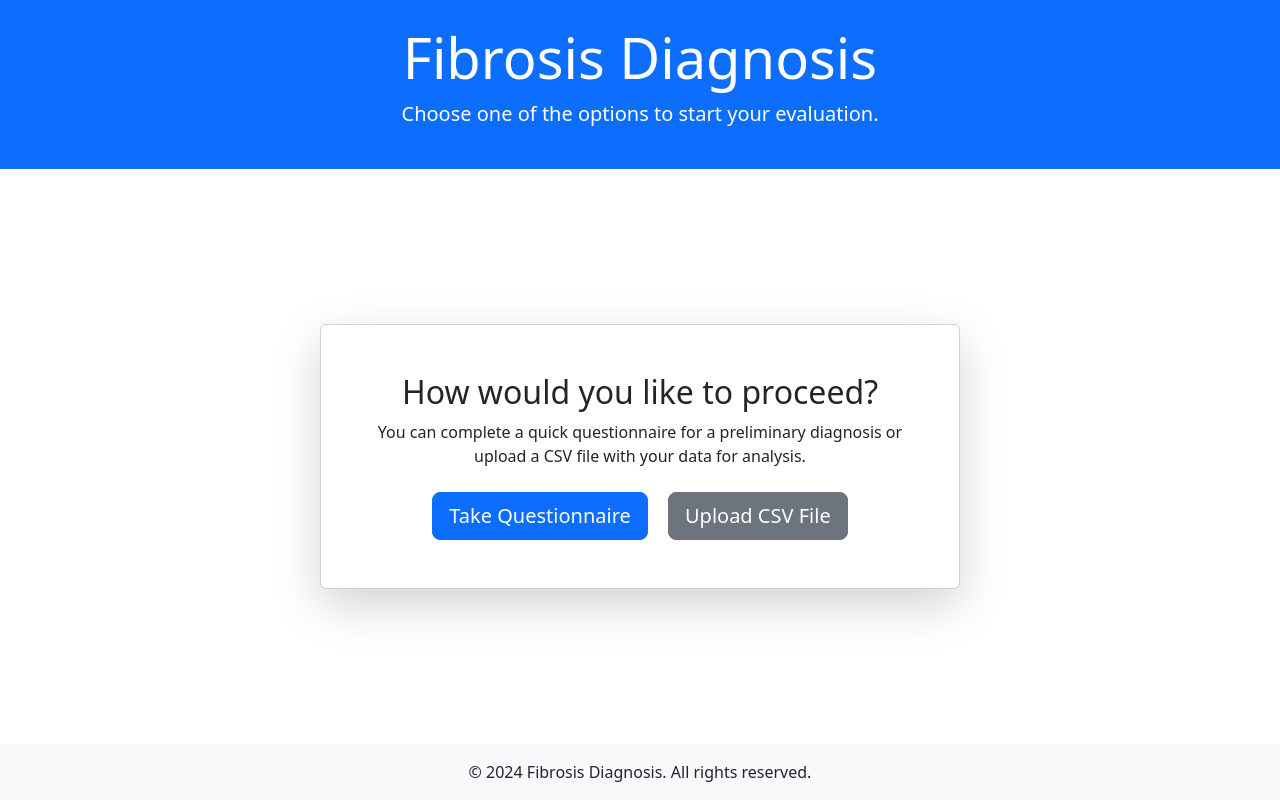
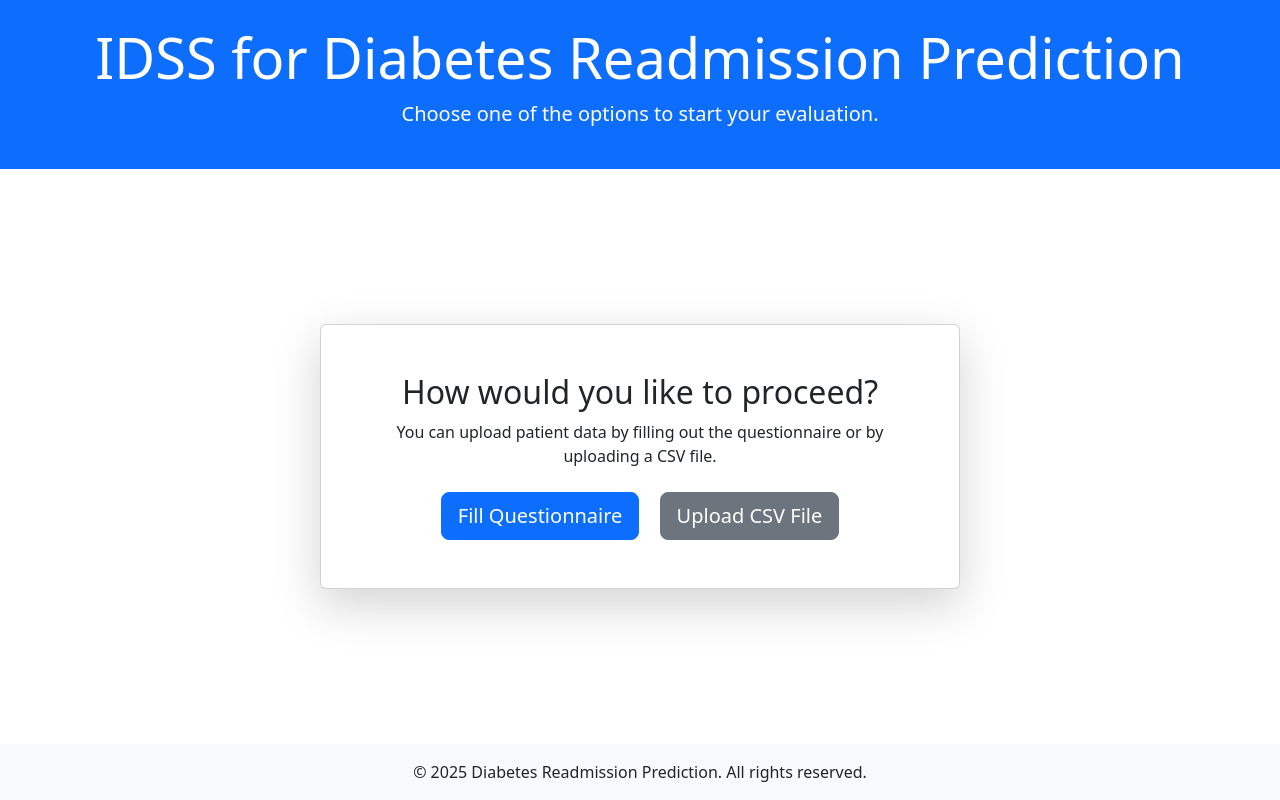
Before and after one commit to FLOOREES/IDSS-for-Diabetes-Readmission-Prediction, a Flask app: page / in a window 1280 px wide. Run offline with Flask 3, Linux system fonts and the light colour scheme; some libraries are stand-ins or nearby versions.

Commit message:
templates

```diff
--- a/templates/questionnaire.html
+++ b/templates/questionnaire.html
@@ -12,7 +12,7 @@
             display: flex;
             flex-direction: column;
             min-height: 100vh;
-            overflow: hidden;
+            overflow: body;
         }
         main {
             flex: 1;
@@ -112,7 +112,7 @@
         </div>
     </main>
     <footer class="bg-light text-center py-3">
-        <p class="mb-0">© 2024 Fibrosis Diagnosis. All rights reserved.</p>
+        <p class="mb-0">© 2025 Diabetes Readmission Prediction. All rights reserved.</p>
     </footer>
 
     <!-- Bootstrap JS Bundle -->
--- a/templates/titulo.html
+++ b/templates/titulo.html
@@ -27,7 +27,7 @@
 <body>
     <header class="bg-primary text-white py-4">
         <div class="container text-center">
-            <h1 class="display-4">Fibrosis Diagnosis</h1>
+            <h1 class="display-4">IDSS for Diabetes Readmission Prediction</h1>
             <p class="lead">Choose one of the options to start your evaluation.</p>
         </div>
     </header>
@@ -36,11 +36,11 @@
             <div class="card-body">
                 <h2 class="card-title text-center">How would you like to proceed?</h2>
                 <p class="card-text text-center">
-                    You can complete a quick questionnaire for a preliminary diagnosis or upload a CSV file with your data for analysis.
+                    You can upload patient data by filling out the questionnaire or by uploading a CSV file.
                 </p>
                 <div class="text-center mt-4">
                     <!-- Button for the questionnaire -->
-                    <a href="/diagnosis-questionnaire" class="btn btn-primary btn-lg mx-2">Take Questionnaire</a>
+                    <a href="/diagnosis-questionnaire" class="btn btn-primary btn-lg mx-2">Fill Questionnaire</a>
                     <!-- Button to upload CSV -->
                     <a href="/upload-csv" class="btn btn-secondary btn-lg mx-2">Upload CSV File</a>
                 </div>
@@ -48,7 +48,7 @@
         </div>
     </main>
     <footer class="bg-light text-center py-3">
-        <p class="mb-0">© 2024 Fibrosis Diagnosis. All rights reserved.</p>
+        <p class="mb-0">© 2025 Diabetes Readmission Prediction. All rights reserved.</p>
     </footer>
     <!-- Bootstrap JS Bundle -->
     <script src="https://cdn.jsdelivr.net/npm/bootstrap@5.3.0-alpha1/dist/js/bootstrap.bundle.min.js"></script>
```
